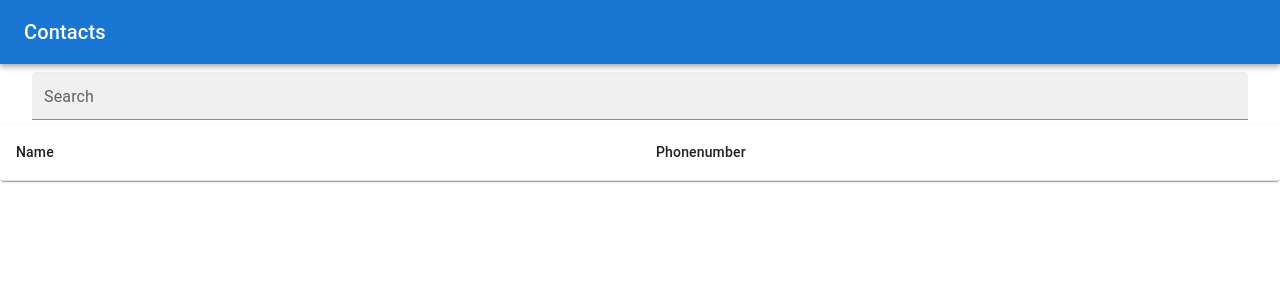
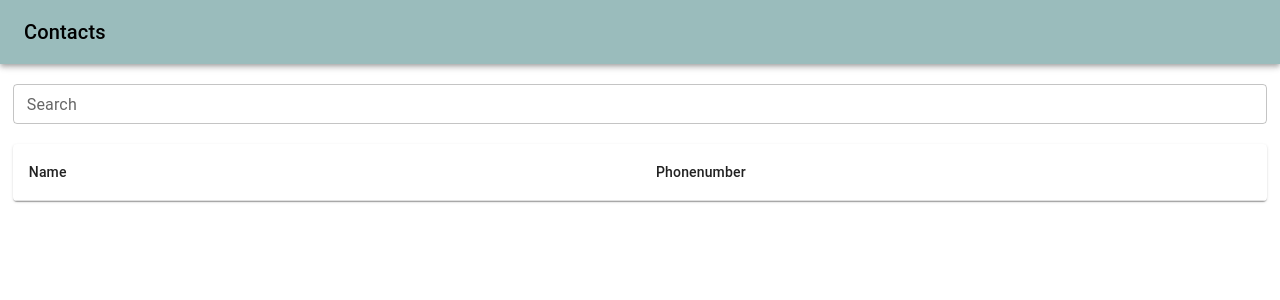
Before and after one commit to KevvKo/phonebook-app, a React (Create React App) app in the folder client/: page / in a window 1280 px wide. Shown: the top 300 px of the page. Built offline with nearby package versions, Linux system fonts and the light colour scheme.

Commit message:
append color scheme and customization

```diff
--- a/client/src/App.css
+++ b/client/src/App.css
@@ -1,3 +1,5 @@
+@import './css/style.css';
+
 .App .container{
     display: flex;
     flex-direction: column;
--- a/client/src/components/AppHeader/AppHeader.js
+++ b/client/src/components/AppHeader/AppHeader.js
@@ -13,7 +13,7 @@ export default function AppHeader() {
 
     return (
       <Box sx={{ flexGrow: 1 }}>
-        <AppBar position="sticky">
+        <AppBar position="sticky" sx={{ background: 'var(--arctic-blue-color)', color: 'var(--font-color-primary)'}}>
           <Toolbar>
             <Typography variant="h6" component="div" sx={{ flexGrow: 1 }}>
             { t('appHeader.contacts')}
--- a/client/src/components/PhoneBookTable/PhoneBookTable.js
+++ b/client/src/components/PhoneBookTable/PhoneBookTable.js
@@ -19,7 +19,7 @@ export default function PhoneBookTable() {
 
   return (
 
-    <TableContainer component={Paper}>
+    <TableContainer component={Paper} sx={{ width: '98%'}}>
       <Table>
         <TableHead>
           <TableRow>
--- a/client/src/components/SearchField/SearchField.js
+++ b/client/src/components/SearchField/SearchField.js
@@ -1,7 +1,7 @@
 import React from 'react';
-import './SearchField.css';
 // Componrnts
 import TextField from '@mui/material/TextField';
+import { styled } from '@mui/material/styles';
 // Hooks
 import { useTranslation } from 'react-i18next';
 import { usePhoneBook } from '../../hooks/usePhoneBook';
@@ -17,7 +17,6 @@ export default function SearchField() {
   const dispatch = useDispatch();
 
   const handleChange = (e) => {
-
     const value = e.target.value;
     getPhoneBookEntrys({
       variables: {
@@ -33,15 +32,49 @@ export default function SearchField() {
     }
   }, [ data, loading ]);
 
+  const CustomTextField = styled(TextField)({
+    '& label.Mui-focused': {
+      color: 'var(--arctic-blue-color-dark)',
+    },
+    '& .MuiOutlinedInput-root': {
+      '& fieldset': {
+        borderColor: '',
+      },
+      '&:hover fieldset': {
+        borderColor:  'var(--arctic-blue-color-light)',
+      },
+      '&.Mui-focused fieldset': {
+        borderColor: 'var(--arctic-blue-color-dark)',
+      },
+    },
+  });
+
+  const styles = {
+    width: '98%',
+    marginY: '20px',
+    '& label.Mui-focused': {
+      color: 'var(--arctic-blue-color-dark)',
+    },
+    '& .MuiOutlinedInput-root': {
+      '& fieldset': {
+        borderColor: '',
+      },
+      '&:hover fieldset': {
+        borderColor:  'var(--arctic-blue-color-light)',
+      },
+      '&.Mui-focused fieldset': {
+        borderColor: 'var(--arctic-blue-color-dark)',
+      },
+    }
+  };
+
   return (
       <TextField
+        className={ styles.textField }
         onChange={ handleChange }
         id="outlined-basic"
         label={ t('searchField.label') }
-        variant="filled"
         size="small"
-        margin="dense"
-        sx={{ width: '95%'}}
-      />
+        sx={ styles }/>
   );
 }
--- /dev/null
+++ b/client/src/css/color.css
@@ -0,0 +1,64 @@
+:root{
+     /* primary colors */
+  --arctic-blue-h: 180;
+  --arctic-blue-s: 20%;
+  --arctic-blue-l: 67%;
+
+  /* grey color */
+  --grey-h: 240;
+  --grey-s: 1%;
+  --grey-l: 53%;
+
+  /* color palettes */
+  --arctic-blue-color: hsl(
+    var(--arctic-blue-h),
+    var(--arctic-blue-s),
+    var(--arctic-blue-l)
+  );
+  --arctic-blue-color-10: hsl(
+    var(--arctic-blue-h),
+    var(--arctic-blue-s),
+    calc(var(--arctic-blue-l) + 5%)
+  );
+  --arctic-blue-color-20: hsl(
+    var(--arctic-blue-h),
+    var(--arctic-blue-s),
+    calc(var(--arctic-blue-l) + 10%)
+  );
+  --arctic-blue-color-30: hsl(
+    var(--arctic-blue-h),
+    var(--arctic-blue-s),
+    calc(var(--arctic-blue-l) + 15%)
+  );
+  --arctic-blue-color-40: hsl(
+    var(--arctic-blue-h),
+    var(--arctic-blue-s),
+    calc(var(--arctic-blue-l) + 20%)
+  );
+  --arctic-blue-color-50: hsl(
+    var(--arctic-blue-h),
+    var(--arctic-blue-s),
+    calc(var(--arctic-blue-l) + 25%)
+  );
+  --arctic-blue-color-60: hsl(
+    var(--arctic-blue-h),
+    var(--arctic-blue-s),
+    calc(var(--arctic-blue-l) + 30%)
+  );
+  --arctic-blue-color-70: hsl(
+    var(--arctic-blue-h),
+    var(--arctic-blue-s),
+    calc(var(--arctic-blue-l) + 35%)
+  );
+  --arctic-blue-color-80: hsl(
+    var(--arctic-blue-h),
+    var(--arctic-blue-s),
+    calc(var(--arctic-blue-l) + 40%)
+  );
+  --arctic-blue-color-light: hsl(180, 16%, 86%);
+  --arctic-blue-color-dark: hsl(180, 27%, 48%);
+
+  font-color-primary: #000;
+  font-color-light: #000;
+  -font-color-dark: #fff;
+}
--- /dev/null
+++ b/client/src/css/style.css
@@ -0,0 +1,3 @@
+/* imports all styelsheets */
+
+@import './color.css';
```
Also changed, not shown: client/src/components/SearchField/SearchField.css (deleted).
